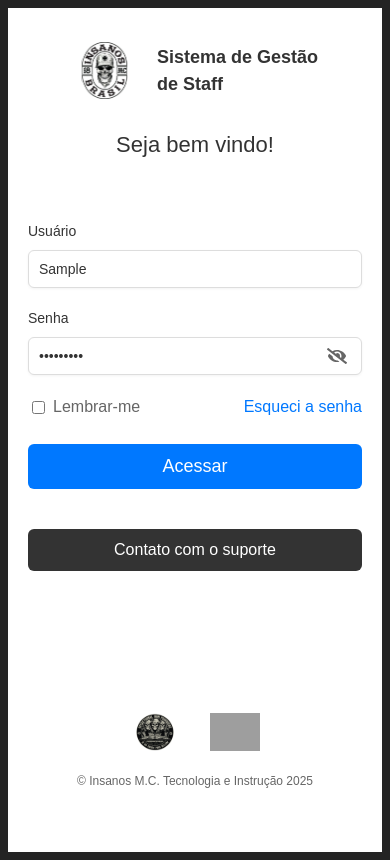
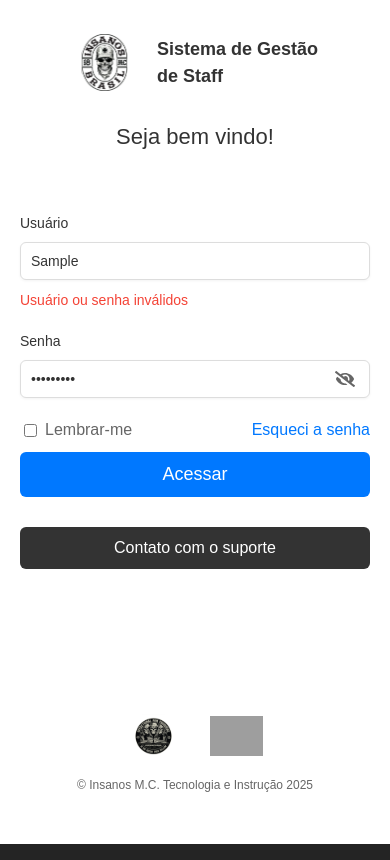
Before and after one commit to ElizioMartins/reconstructfront2, a React (Vite) app: page /login in a window 390 px wide. Both pictures are taken after typing "Sample", "Sample123" into the empty fields and a click on the button "Acessar". Built offline with nearby package versions, Linux system fonts and the light colour scheme; no server answers; grey boxes are pictures that could not be loaded.

Commit message:
add login error (#12)

```diff
--- a/src/components/Sidebar/Sidebar.jsx
+++ b/src/components/Sidebar/Sidebar.jsx
@@ -1,10 +1,13 @@
 import React, { useState, useEffect } from 'react';
 import { Link } from 'react-router-dom';
 import './Sidebar.css';
+import { useUser } from '../../context/userContext';
 
 const Sidebar = () => {
   const [isMobile, setIsMobile] = useState(window.innerWidth <= 768);
   const [isOpen, setIsOpen] = useState(false);
+
+  const user = useUser();
 
   useEffect(() => {
     const handleResize = () => {
@@ -20,8 +23,7 @@ const Sidebar = () => {
   };
 
   const handleLoggout = () => {
-    localStorage.removeItem('token');
-    window.location.href = '/login'; // Redirect to login page
+    user.logout();
   };
 
   return (
--- /dev/null
+++ b/src/context/userContext.jsx
@@ -0,0 +1,23 @@
+import React, { createContext, useContext, useState, useEffect } from 'react';
+
+const UserContext = createContext();
+
+export const UserProvider = ({ children }) => {
+  const logout = () => {
+    localStorage.removeItem('token');
+    window.location.href = '/login'; // Redirect to login page
+  };
+
+  const isLoggedIn = () => {
+    const token = localStorage.getItem('token');
+    return !!token;
+  };
+
+  return (
+    <UserContext.Provider value={{ isLoggedIn, logout }}>
+      {children}
+    </UserContext.Provider>
+  );
+};
+
+export const useUser = () => useContext(UserContext);
--- a/src/main.jsx
+++ b/src/main.jsx
@@ -1,8 +1,9 @@
-import React from "react";
-import ReactDOM from "react-dom/client";
-import { QueryClient, QueryClientProvider } from "react-query";
-import App from "./App.jsx";
-import "./styles/index.css";
+import React from 'react';
+import ReactDOM from 'react-dom/client';
+import { QueryClient, QueryClientProvider } from 'react-query';
+import { UserProvider } from './context/userContext.jsx';
+import App from './App.jsx';
+import './styles/index.css';
 
 const queryClient = new QueryClient({
   defaultOptions: {
@@ -13,10 +14,12 @@ const queryClient = new QueryClient({
   },
 });
 
-ReactDOM.createRoot(document.getElementById("root")).render(
+ReactDOM.createRoot(document.getElementById('root')).render(
   <React.StrictMode>
     <QueryClientProvider client={queryClient}>
-      <App />
+      <UserProvider>
+        <App />
+      </UserProvider>
     </QueryClientProvider>
-  </React.StrictMode>
+  </React.StrictMode>,
 );
--- a/src/pages/Login/Login.css
+++ b/src/pages/Login/Login.css
@@ -32,7 +32,7 @@
   background-color: white;
   display: flex;
   flex-direction: column;
-  padding: 40px 50px;
+  padding: 0px 50px;
   box-shadow: -5px 0 15px rgba(0, 0, 0, 0.1);
   overflow-y: auto;
   justify-content: center;
@@ -142,10 +142,12 @@
 }
 
 .form-options {
+  align-items: center;
+  margin-bottom: 10px;
   display: flex;
+  flex-wrap: wrap;
   justify-content: space-between;
-  align-items: center;
-  margin-bottom: 35px;
+  width: 100%;
 }
 
 .remember-me {
@@ -186,7 +188,7 @@
 }
 
 .support-contact {
-  margin-top: 0;
+  margin-top: 0 !important;
   margin-bottom: 30px;
 }
 
@@ -210,7 +212,6 @@
   display: flex;
   justify-content: center;
   gap: 8%;
-  margin-bottom: 15px;
   width: 100%;
 }
 
@@ -227,6 +228,7 @@
   font-size: 12px;
   color: #666;
   margin-top: 5px;
+  margin-bottom: 0;
 }
 
 @media (max-width: 1200px) {
@@ -401,14 +403,6 @@
     box-sizing: border-box;
   }
 
-  .form-options {
-    margin-bottom: 25px;
-    display: flex;
-    flex-wrap: wrap;
-    justify-content: space-between;
-    width: 100%;
-  }
-
   .remember-me label {
     font-size: 16px;
   }
@@ -454,3 +448,24 @@
     max-width: 100%;
   }
 }
+
+@keyframes rotation {
+  from {
+    transform: rotate(0deg);
+  }
+  to {
+    transform: rotate(360deg);
+  }
+}
+
+.loading-spinner {
+  width: 16px;
+  height: 16px;
+  border: 3px solid #fff;
+  border-bottom-color: transparent;
+  border-radius: 50%;
+  display: inline-block;
+  box-sizing: border-box;
+  animation: rotation 1s linear infinite;
+  margin-left: 10px;
+}
--- a/src/pages/Login/Login.jsx
+++ b/src/pages/Login/Login.jsx
@@ -5,25 +5,46 @@ import logoIssi from '../../assets/logo/logo-issi.svg';
 import logoOperacional from '../../assets/logo/logo-operacional.svg';
 import logoTi from '../../assets/logo/logo-ti.svg';
 import { FaEye, FaEyeSlash } from 'react-icons/fa';
-
-import { login} from '../../services/auth';
+import { login } from '../../services/auth';
+import { useUser } from '../../context/userContext';
 
 const Login = () => {
   const [username, setUsername] = useState('');
   const [password, setPassword] = useState('');
   const [showPassword, setShowPassword] = useState(false);
+  const [error, setError] = useState(null);
+  const [isLoading, setIsLoading] = useState(false);
+
   const navigate = useNavigate();
 
- const handleLogin =  async (e) => {
+  if (useUser().isLoggedIn()) {
+    navigate('/dashboard');
+  }
+
+  const handleLogin = async (e) => {
     e.preventDefault();
+    setIsLoading(true);
+    setError(null);
+    setShowPassword(false);
+
+    if (!username) {
+      setError({ userName: 'Usuário é obrigatório' });
+      return;
+    }
+
+    if (!password) {
+      setError({ password: 'Senha é obrigatória' });
+      return;
+    }
 
     try {
-     const data = await login(username, password)
+      const data = await login(username.trim(), password);
       console.log(data);
-
       navigate('/dashboard');
     } catch (error) {
       console.error('Erro de login:', error.message);
+      setError({ userName: 'Usuário ou senha inválidos' });
+      setIsLoading(false);
     }
   };
 
@@ -59,13 +80,16 @@ const Login = () => {
                 value={username}
                 onChange={(e) => setUsername(e.target.value)}
               />
+              {error?.userName && (
+                <div className="error-message">{error.userName}</div>
+              )}
             </div>
 
             <div className="form-group">
               <label htmlFor="password">Senha</label>
               <div className="password-input-container">
                 <input
-                  type={showPassword ? "text" : "password"}
+                  type={showPassword ? 'text' : 'password'}
                   id="password"
                   placeholder="Digite a senha"
                   value={password}
@@ -74,11 +98,14 @@ const Login = () => {
                 <span
                   className="password-toggle"
                   onClick={togglePasswordVisibility}
-                  title={showPassword ? "Ocultar senha" : "Mostrar senha"}
+                  title={showPassword ? 'Ocultar senha' : 'Mostrar senha'}
                 >
                   {showPassword ? <FaEye /> : <FaEyeSlash />}
                 </span>
               </div>
+              {error?.password && (
+                <div className="error-message">{error.password}</div>
+              )}
             </div>
 
             <div className="form-options">
@@ -86,10 +113,15 @@ const Login = () => {
                 <input type="checkbox" id="remember" />
                 <label htmlFor="remember">Lembrar-me</label>
               </div>
-              <a href="#" className="forgot-password">Esqueci a senha</a>
+              <a href="#" className="forgot-password">
+                Esqueci a senha
+              </a>
             </div>
 
-            <button type="submit" className="login-button">Acessar</button>
+            <button type="submit" className="login-button" disabled={isLoading}>
+              Acessar
+              {isLoading && <span className="loading-spinner"></span>}
+            </button>
           </form>
 
           <div className="support-contact">
--- a/src/styles/index.css
+++ b/src/styles/index.css
@@ -15,8 +15,7 @@
 
 #root {
   margin: 0 auto;
-  padding: 0.5rem;
-  width: 100%
+  width: 100%;
 }
 
 a {
@@ -35,7 +34,7 @@ body {
   min-width: 320px;
   min-height: 100vh;
   width: 100%;
-    justify-content: center;
+  justify-content: center;
 }
 
 h1 {
```
Also changed, not shown: src/services/auth.js (+9 -4 lines). Lines whose indentation alone changed are shown as unchanged.
